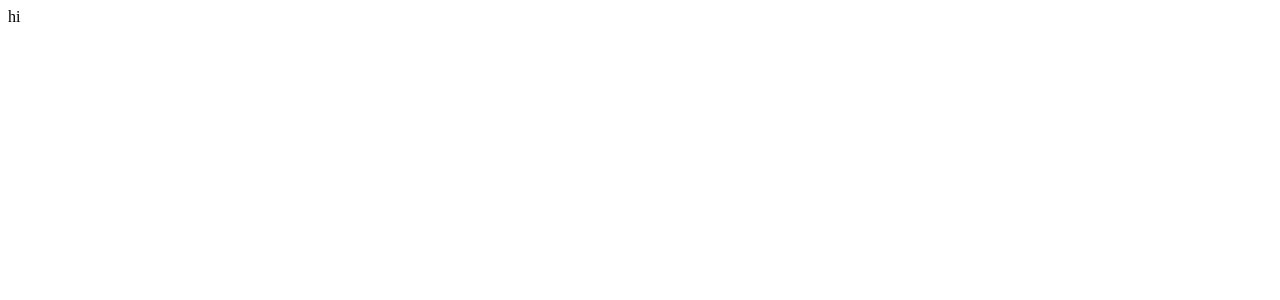
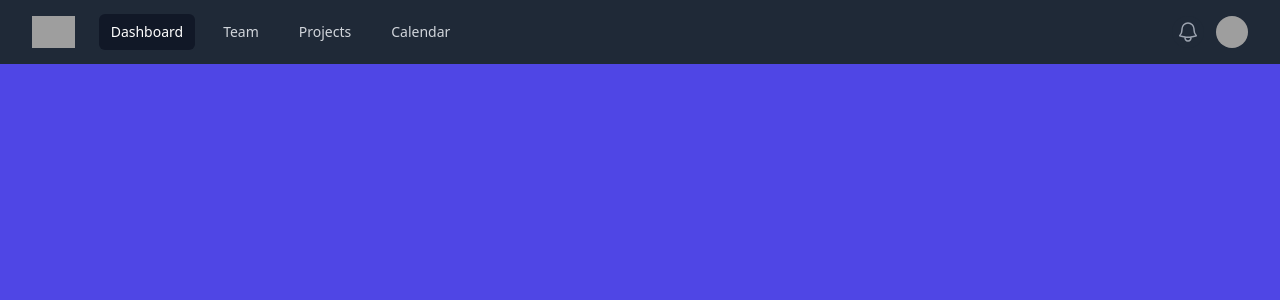
Before and after one commit to Mariah217/Portfolio, a React (Create React App) app: page / in a window 1280 px wide. Shown: the top 300 px of the page. Built offline with nearby package versions, Linux system fonts and the light colour scheme; grey boxes are pictures that could not be loaded; a web font is replaced by a local one.

Commit message:
added tailwindui navbar and temp background color

```diff
--- a/package.json
+++ b/package.json
@@ -8,6 +8,7 @@
     "@testing-library/jest-dom": "^5.16.5",
     "@testing-library/react": "^13.4.0",
     "@testing-library/user-event": "^13.5.0",
+    "fragment": "^0.3.0",
     "react": "^18.2.0",
     "react-dom": "^18.2.0",
     "react-scripts": "5.0.1",
--- a/public/index.html
+++ b/public/index.html
@@ -25,6 +25,7 @@
       Learn how to configure a non-root public URL by running `npm run build`.
     -->
     <title>React App</title>
+    <script src="https://cdn.tailwindcss.com"></script>
   </head>
   <body>
     <noscript>You need to enable JavaScript to run this app.</noscript>
--- a/src/App.js
+++ b/src/App.js
@@ -1,9 +1,13 @@
-function App() {
+import React from 'react';
+import Nav from './components/Navbar/Navbar';
+import "./index.css";
+// import "./output.css";
+
+export default function App() {
   return (
     <>
-    hi
+    <Nav />
+    <div className='bg-indigo-600 w-full h-screen'></div>
     </>
   );
 }
-
-export default App;
--- /dev/null
+++ b/src/components/Navbar/Navbar.js
@@ -0,0 +1,156 @@
+import React from 'react';
+import { Fragment } from 'react'
+import { Disclosure, Menu, Transition } from '@headlessui/react'
+import { Bars3Icon, BellIcon, XMarkIcon } from '@heroicons/react/24/outline'
+
+const navigation = [
+  { name: 'Dashboard', href: '#', current: true },
+  { name: 'Team', href: '#', current: false },
+  { name: 'Projects', href: '#', current: false },
+  { name: 'Calendar', href: '#', current: false },
+]
+
+function classNames(...classes) {
+  return classes.filter(Boolean).join(' ')
+}
+
+export default function Nav() {
+  return (
+    <Disclosure as="nav" className="bg-gray-800">
+      {({ open }) => (
+        <>
+          <div className="mx-auto max-w-7xl px-2 sm:px-6 lg:px-8">
+            <div className="relative flex h-16 items-center justify-between">
+              <div className="absolute inset-y-0 left-0 flex items-center sm:hidden">
+                {/* Mobile menu button*/}
+                <Disclosure.Button className="inline-flex items-center justify-center rounded-md p-2 text-gray-400 hover:bg-gray-700 hover:text-white focus:outline-none focus:ring-2 focus:ring-inset focus:ring-white">
+                  <span className="sr-only">Open main menu</span>
+                  {open ? (
+                    <XMarkIcon className="block h-6 w-6" aria-hidden="true" />
+                  ) : (
+                    <Bars3Icon className="block h-6 w-6" aria-hidden="true" />
+                  )}
+                </Disclosure.Button>
+              </div>
+              <div className="flex flex-1 items-center justify-center sm:items-stretch sm:justify-start">
+                <div className="flex flex-shrink-0 items-center">
+                  <img
+                    className="block h-8 w-auto lg:hidden"
+                    src="https://tailwindui.com/img/logos/mark.svg?color=indigo&shade=500"
+                    alt="Your Company"
+                  />
+                  <img
+                    className="hidden h-8 w-auto lg:block"
+                    src="https://tailwindui.com/img/logos/mark.svg?color=indigo&shade=500"
+                    alt="Your Company"
+                  />
+                </div>
+                <div className="hidden sm:ml-6 sm:block">
+                  <div className="flex space-x-4">
+                    {navigation.map((item) => (
+                      <a
+                        key={item.name}
+                        href={item.href}
+                        className={classNames(
+                          item.current ? 'bg-gray-900 text-white' : 'text-gray-300 hover:bg-gray-700 hover:text-white',
+                          'px-3 py-2 rounded-md text-sm font-medium'
+                        )}
+                        aria-current={item.current ? 'page' : undefined}
+                      >
+                        {item.name}
+                      </a>
+                    ))}
+                  </div>
+                </div>
+              </div>
+              <div className="absolute inset-y-0 right-0 flex items-center pr-2 sm:static sm:inset-auto sm:ml-6 sm:pr-0">
+                <button
+                  type="button"
+                  className="rounded-full bg-gray-800 p-1 text-gray-400 hover:text-white focus:outline-none focus:ring-2 focus:ring-white focus:ring-offset-2 focus:ring-offset-gray-800"
+                >
+                  <span className="sr-only">View notifications</span>
+                  <BellIcon className="h-6 w-6" aria-hidden="true" />
+                </button>
+
+                {/* Profile dropdown */}
+                <Menu as="div" className="relative ml-3">
+                  <div>
+                    <Menu.Button className="flex rounded-full bg-gray-800 text-sm focus:outline-none focus:ring-2 focus:ring-white focus:ring-offset-2 focus:ring-offset-gray-800">
+                      <span className="sr-only">Open user menu</span>
+                      <img
+                        className="h-8 w-8 rounded-full"
+                        src="https://images.unsplash.com/photo-1472099645785-5658abf4ff4e?ixlib=rb-1.2.1&ixid=eyJhcHBfaWQiOjEyMDd9&auto=format&fit=facearea&facepad=2&w=256&h=256&q=80"
+                        alt=""
+                      />
+                    </Menu.Button>
+                  </div>
+                  <Transition
+                    as={Fragment}
+                    enter="transition ease-out duration-100"
+                    enterFrom="transform opacity-0 scale-95"
+                    enterTo="transform opacity-100 scale-100"
+                    leave="transition ease-in duration-75"
+                    leaveFrom="transform opacity-100 scale-100"
+                    leaveTo="transform opacity-0 scale-95"
+                  >
+                    <Menu.Items className="absolute right-0 z-10 mt-2 w-48 origin-top-right rounded-md bg-white py-1 shadow-lg ring-1 ring-black ring-opacity-5 focus:outline-none">
+                      <Menu.Item>
+                        {({ active }) => (
+                          <a
+                            href="#"
+                            className={classNames(active ? 'bg-gray-100' : '', 'block px-4 py-2 text-sm text-gray-700')}
+                          >
+                            Your Profile
+                          </a>
+                        )}
+                      </Menu.Item>
+                      <Menu.Item>
+                        {({ active }) => (
+                          <a
+                            href="#"
+                            className={classNames(active ? 'bg-gray-100' : '', 'block px-4 py-2 text-sm text-gray-700')}
+                          >
+                            Settings
+                          </a>
+                        )}
+                      </Menu.Item>
+                      <Menu.Item>
+                        {({ active }) => (
+                          <a
+                            href="#"
+                            className={classNames(active ? 'bg-gray-100' : '', 'block px-4 py-2 text-sm text-gray-700')}
+                          >
+                            Sign out
+                          </a>
+                        )}
+                      </Menu.Item>
+                    </Menu.Items>
+                  </Transition>
+                </Menu>
+              </div>
+            </div>
+          </div>
+
+          <Disclosure.Panel className="sm:hidden">
+            <div className="space-y-1 px-2 pt-2 pb-3">
+              {navigation.map((item) => (
+                <Disclosure.Button
+                  key={item.name}
+                  as="a"
+                  href={item.href}
+                  className={classNames(
+                    item.current ? 'bg-gray-900 text-white' : 'text-gray-300 hover:bg-gray-700 hover:text-white',
+                    'block px-3 py-2 rounded-md text-base font-medium'
+                  )}
+                  aria-current={item.current ? 'page' : undefined}
+                >
+                  {item.name}
+                </Disclosure.Button>
+              ))}
+            </div>
+          </Disclosure.Panel>
+        </>
+      )}
+    </Disclosure>
+  )
+}
--- /dev/null
+++ b/src/components/Navbar/index.js
@@ -0,0 +1 @@
+export { default } from './Navbar';
```
Also changed, not shown: 1 other file (tests, documents, lock files or other folders).
